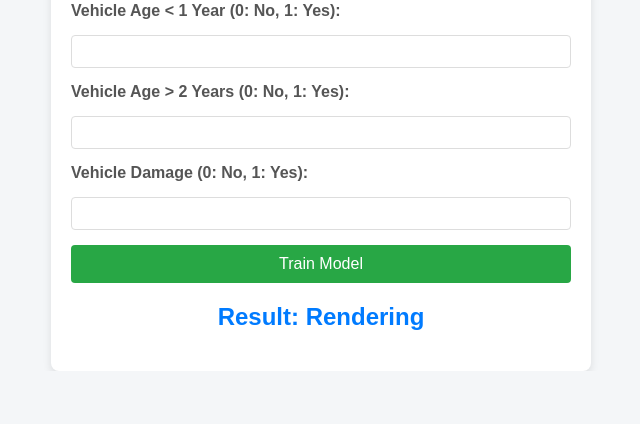
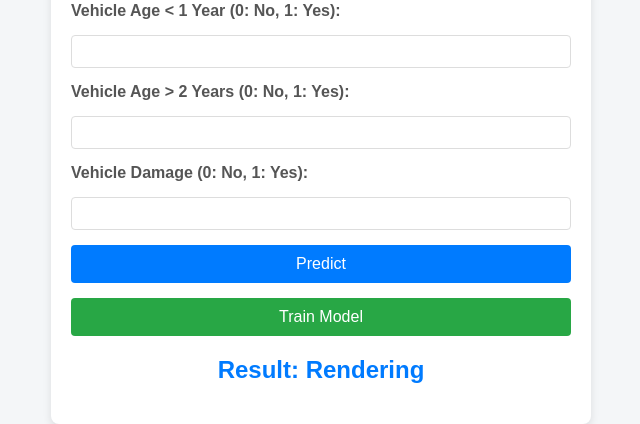
Before and after one commit to VanrajRajput/CI_CD_AWS, a FastAPI app: page / in a window 1280 px wide. Shown: the part 746-1170 px from the top of the page, without its empty margins (319-959 px from the left). Before the commit the page ends 1117 px from the top, so only its background shows below. Run offline with FastAPI, Linux system fonts and the light colour scheme; parts of the project's set-up code (start-up, migrations or seed data) failed here and were passed over.

Commit message:
Ninth ERROR SOLVE IN CI CD

```diff
--- a/templates/vehicledata.html
+++ b/templates/vehicledata.html
@@ -45,6 +45,7 @@
             <label for="Vehicle_Damage_Yes">Vehicle Damage (0: No, 1: Yes):</label>
             <input type="number" id="Vehicle_Damage_Yes" name="Vehicle_Damage_Yes" min="0" max="1" required>
 
+            <button type="submit">Predict</button>
         </form>
 
         <form method="get" action="/train">
```
Also changed, not shown: .github/workflows/aws.yaml.
